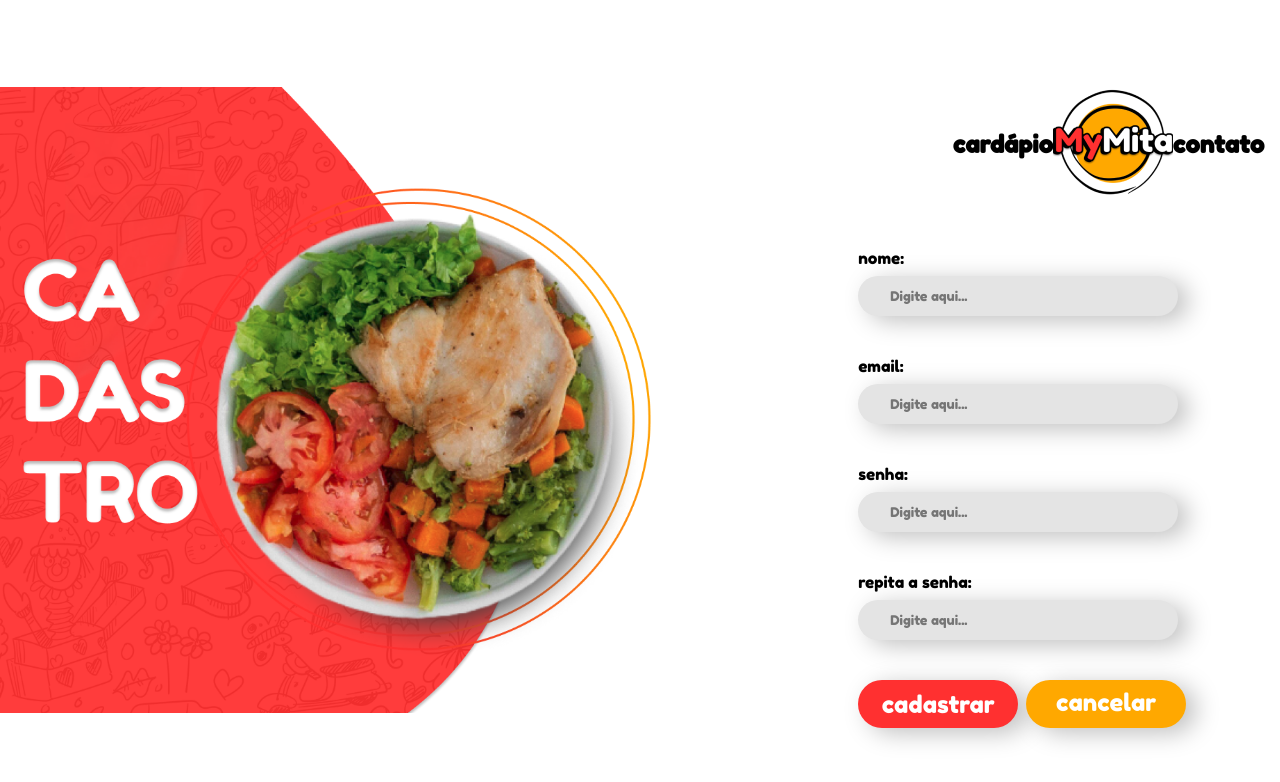
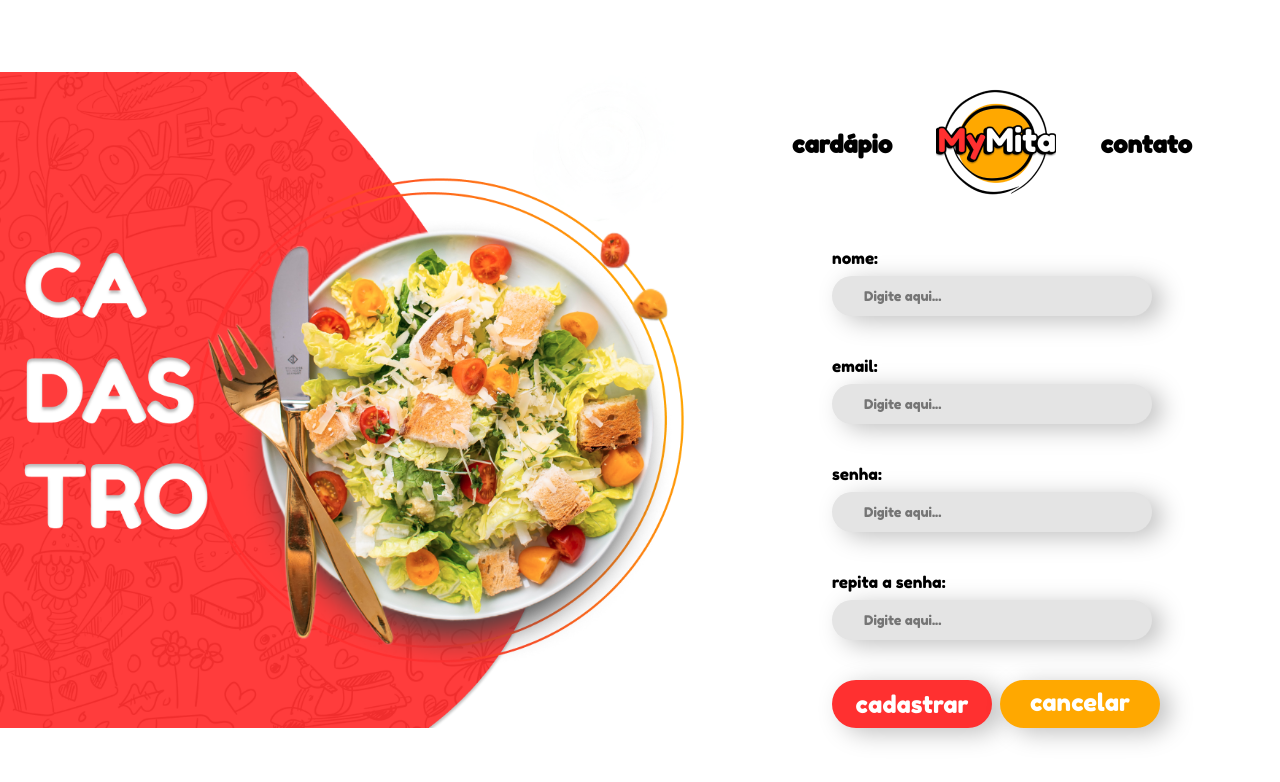
Before and after one commit to ViniciusCharleaux/mymita, a React (Vite) app: page /cadastro in a window 1280 px wide. Shown: the top 782 px of the page. Built offline with nearby package versions, Linux system fonts and the light colour scheme.

Commit message:
melhorias

```diff
--- a/src/components/Header/styles.ts
+++ b/src/components/Header/styles.ts
@@ -1,7 +1,7 @@
 import styled from "styled-components";
 
 export const Container = styled.div`
-    width: 25%;
+    width: 400px;
     height: 20%;
 
     display: flex;
--- a/src/interfaces/user.ts
+++ b/src/interfaces/user.ts
@@ -4,11 +4,10 @@ import { child, get, getDatabase, push, ref, set } from "firebase/database";
 
 export interface CreateUserData{
 
-    Endereco: string
+    Email: string;
     Nome: string
     Privilegio: string
     Senha: string
-    Contato: string
 
 }
 
@@ -31,11 +30,9 @@ const database = getDatabase();
 export const createUser = async(Data:CreateUserData, Email:string)=> {
 
   set(child(ref(database), Email), {
-    Endereco: Data.Endereco,
     Nome: Data.Nome,
     Privilegio: Data.Privilegio,
     Senha: Data.Senha,
-    Contato: Data.Contato
   });
 
 }
--- a/src/pages/signup/index.tsx
+++ b/src/pages/signup/index.tsx
@@ -3,6 +3,7 @@ import { Container } from './styles';
 import { Header } from '../../components/Header'
 import { useState } from 'react';
 import { images } from '../../constants';
+import { createUser, CreateUserData } from '../../interfaces/user';
 
 export const Signup: React.FC = () => {
 
@@ -11,29 +12,28 @@ export const Signup: React.FC = () => {
     const [password, setPassword] = useState<string>('')
     const [confirmPassword, setConfirmPassword] = useState<string>('')
 
-/*    const handleSignUp = async() => {
+    const handleSignUp = async() => {
 
-        const loginData: LoginData = {
-          name,
-          password
+
+        if(password === confirmPassword){
+
+            const CUD:CreateUserData = {
+                Nome: name,
+                Privilegio: '1',
+                Senha: password,
+                Email: email
+            }
+
+            await createUser(CUD,'')
+
+        }else{
+            alert('As senhas sao diferentes!')
         }
 
-        console.log(loginData)
-
-        const CUD:CreateUserData = {
-          Contato:"",
-          Endereco:"",
-          Nome:"",
-          Privilegio:"",
-          Senha:"",
-          Usuario:""
-        }
-
-        await createUser(CUD)
 
         //chamar função e passar loginData
 
-      }*/
+      }
 
     return (
         <Container>
@@ -87,7 +87,7 @@ export const Signup: React.FC = () => {
                     <div className="main__buttons-container">
                         <button
                             className='button__signup'
-                        //onClick={handleSignUp}
+                            onClick={handleSignUp}
                         >
                             cadastrar
                         </button>
--- a/src/pages/signup/styles.ts
+++ b/src/pages/signup/styles.ts
@@ -7,6 +7,8 @@ export const Container = styled.div`
   display: flex;
   flex-direction: column;
   align-items: flex-end;
+
+  overflow: hidden;
 
   main {
     width: 100%;
@@ -19,7 +21,7 @@ export const Container = styled.div`
 
     .main__image {
       height: 100%;
-      width: 65%;
+      width: 55%;
       display: flex;
       flex-direction: column;
       align-items: center;
```
Also changed, not shown: src/assets/signup-cadastro-img.png.
